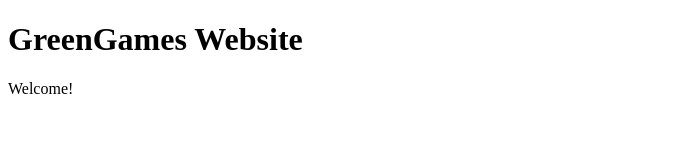
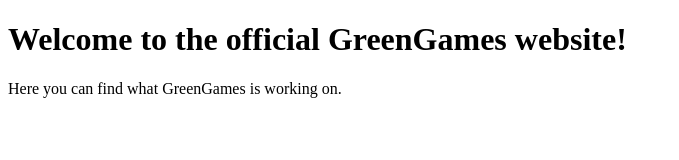
Before and after one commit to GreenGames/greengames.github.io, a plain HTML site: page index.html in a window 1280 px wide. Shown: the whole page, without its empty margins (0-679 px from the left). Drawn offline with Linux system fonts and the light colour scheme.

Commit message:
Update index.html

```diff
--- a/index.html
+++ b/index.html
@@ -1,7 +1,13 @@
 <!DOCTYPE html>
 <html>
-   <body>
-    <h1>GreenGames Website</h1>
-    <p>Welcome!</p>
-   </body>
+   <head>
+      <meta charset="utf-8">
+      <meta name="viewport" content="width=device-width, initial-scale=1">
+      <title>GreenGames</title>
+      <link rel="stylesheet" href="style.css">
+   </head>
+<body>
+   <h1>Welcome to the official GreenGames website!</h1>
+   <p>Here you can find what GreenGames is working on.</p>
+</body>
 </html>
```
